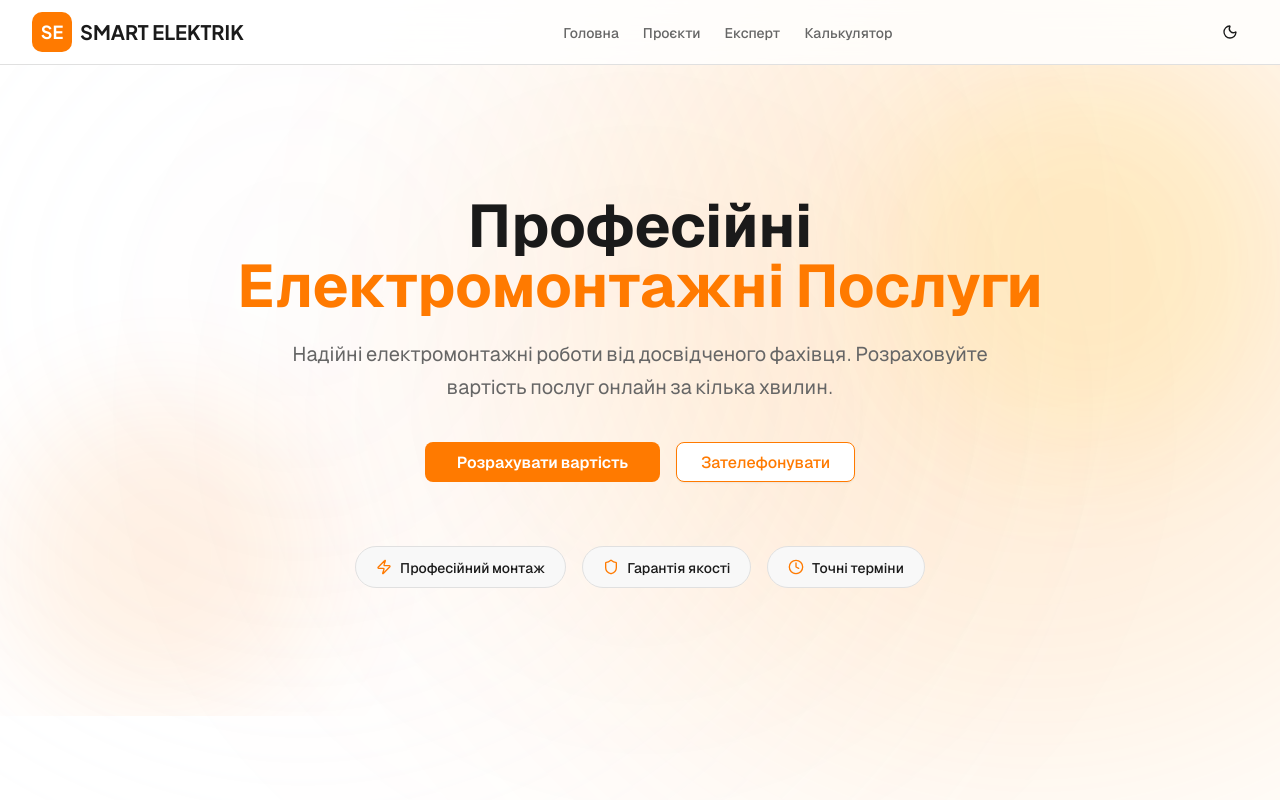
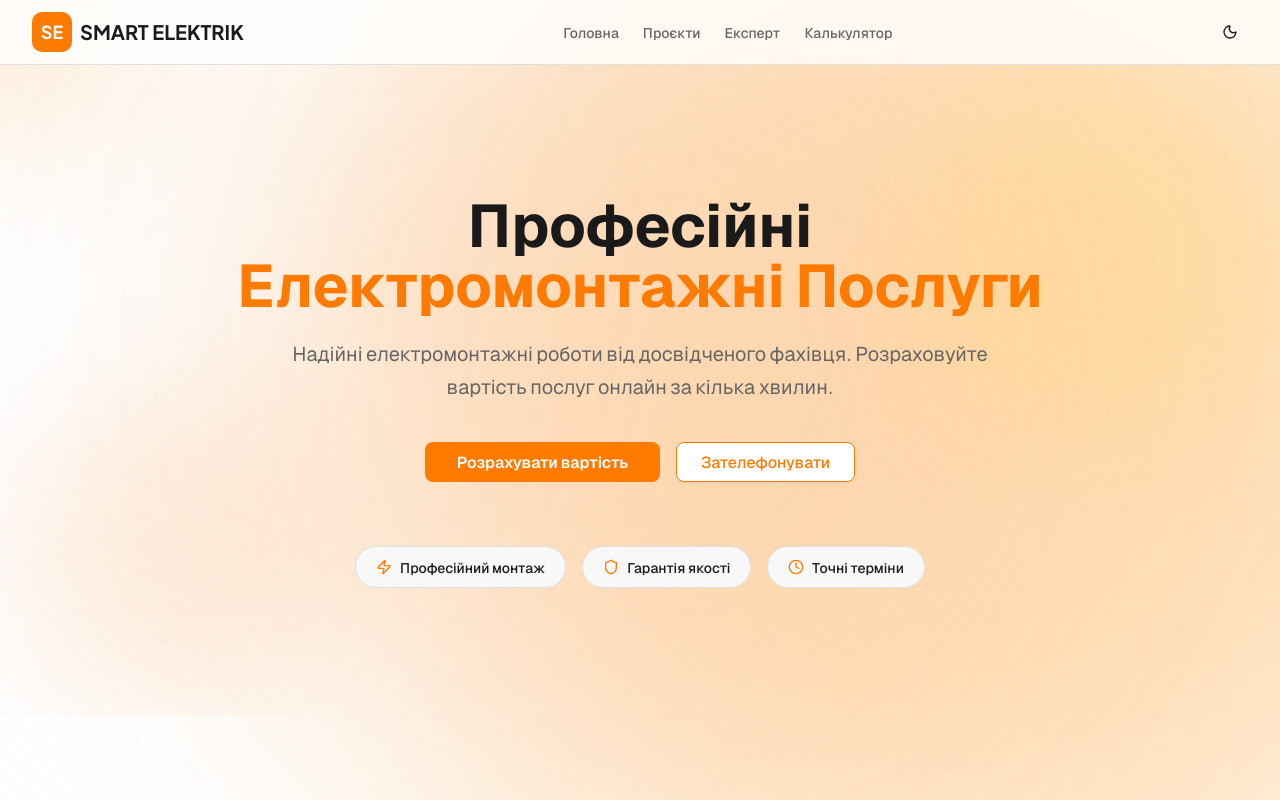
Before and after one commit to sanfranciskoq/v0-smart-elektrik-landing-page, a Next.js app: page / in a window 1280 px wide. Shown: the top 800 px of the page. Built offline with nearby package versions, Linux system fonts and the light colour scheme.

Commit message:
new changes

```diff
--- a/app/layout.tsx
+++ b/app/layout.tsx
@@ -4,6 +4,7 @@ import { Analytics } from '@vercel/analytics/next'
 import { SpeedInsights } from '@vercel/speed-insights/next'
 import { ThemeProvider } from '@/components/theme-provider'
 import { AtmosphericBackground } from '@/components/atmospheric-background'
+import { CursorGlow } from '@/components/cursor-glow'
 import './globals.css'
 
 const _geist = Geist({ subsets: ["latin"] });
@@ -52,8 +53,15 @@ export default function RootLayout({
           enableSystem
           disableTransitionOnChange
         >
-          <AtmosphericBackground />
-          {children}
+          <div className="relative min-h-screen">
+            <AtmosphericBackground />
+            <CursorGlow />
+
+            {/* Content layer */}
+            <div className="relative z-10">
+              {children}
+            </div>
+          </div>
           <Analytics />
           <SpeedInsights />
         </ThemeProvider>
--- a/app/page.tsx
+++ b/app/page.tsx
@@ -8,7 +8,7 @@ import { Footer } from '@/components/footer'
 
 export default function Page() {
   return (
-    <div className="min-h-screen flex flex-col bg-background">
+    <div className="min-h-screen flex flex-col">
       <Header />
       <main className="flex-1">
         <Hero />
--- a/components/atmospheric-background.tsx
+++ b/components/atmospheric-background.tsx
@@ -7,55 +7,55 @@ export function AtmosphericBackground() {
         <div className="fixed inset-0 overflow-hidden pointer-events-none z-0 select-none">
             {/* Hero Aura (Top Right) - Orange */}
             <motion.div
-                initial={{ scale: 1, opacity: 0.08 }}
+                initial={{ scale: 1, opacity: 0.15 }}
                 animate={{
-                    scale: [1, 1.2, 1],
-                    opacity: [0.08, 0.15, 0.08],
-                    x: [0, 30, 0],
-                    y: [0, -30, 0],
+                    scale: [1, 1.25, 1],
+                    opacity: [0.15, 0.3, 0.15],
+                    x: [0, 50, 0],
+                    y: [0, -50, 0],
                 }}
                 transition={{
-                    duration: 15,
+                    duration: 12,
                     repeat: Infinity,
-                    ease: "linear"
+                    ease: "easeInOut"
                 }}
-                className="absolute -top-[10%] -right-[10%] w-[800px] h-[800px] bg-[#FF8C00] rounded-full blur-[120px]"
+                className="absolute -top-[10%] -right-[10%] w-[1000px] h-[1000px] bg-[#FF8C00] rounded-full blur-[120px]"
             />
 
             {/* Calculator Aura (Bottom Left) - White */}
             <motion.div
-                initial={{ scale: 1, opacity: 0.05 }}
+                initial={{ scale: 1, opacity: 0.1 }}
                 animate={{
                     scale: [1, 1.3, 1],
-                    opacity: [0.05, 0.12, 0.05],
-                    x: [0, -40, 0],
-                    y: [0, 40, 0],
+                    opacity: [0.1, 0.25, 0.1],
+                    x: [0, -60, 0],
+                    y: [0, 60, 0],
                 }}
                 transition={{
-                    duration: 20,
+                    duration: 18,
                     repeat: Infinity,
-                    ease: "linear",
-                    delay: 2
+                    ease: "easeInOut",
+                    delay: 1
                 }}
-                className="absolute bottom-[10%] -left-[10%] w-[900px] h-[900px] bg-[#F8FAFC] rounded-full blur-[150px]"
+                className="absolute bottom-[5%] -left-[10%] w-[1100px] h-[1100px] bg-[#F8FAFC] rounded-full blur-[140px]"
             />
 
             {/* Center Aura (Middle) - Orange */}
             <motion.div
-                initial={{ scale: 1, opacity: 0.03 }}
+                initial={{ scale: 1, opacity: 0.08 }}
                 animate={{
-                    scale: [1, 1.1, 1],
-                    opacity: [0.03, 0.08, 0.03],
-                    x: [0, 50, 0],
-                    y: [0, 50, 0],
+                    scale: [1, 1.2, 1],
+                    opacity: [0.08, 0.2, 0.08],
+                    x: [40, -40, 40],
+                    y: [-40, 40, -40],
                 }}
                 transition={{
                     duration: 25,
                     repeat: Infinity,
-                    ease: "linear",
-                    delay: 5
+                    ease: "easeInOut",
+                    delay: 4
                 }}
-                className="absolute top-1/2 left-1/2 -translate-x-1/2 -translate-y-1/2 w-[700px] h-[700px] bg-[#F97316] rounded-full blur-[140px]"
+                className="absolute top-1/2 left-1/2 -translate-x-1/2 -translate-y-1/2 w-[800px] h-[800px] bg-[#F97316] rounded-full blur-[130px]"
             />
         </div>
     )
--- /dev/null
+++ b/components/cursor-glow.tsx
@@ -0,0 +1,52 @@
+'use client'
+
+import { useEffect, useState } from 'react'
+import { motion, useSpring, useMotionValue } from 'framer-motion'
+
+export function CursorGlow() {
+    const [isVisible, setIsVisible] = useState(false)
+
+    const mouseX = useMotionValue(0)
+    const mouseY = useMotionValue(0)
+
+    // Spring configuration for smooth "floating" effect
+    const springConfig = { damping: 25, stiffness: 150 }
+    const x = useSpring(mouseX, springConfig)
+    const y = useSpring(mouseY, springConfig)
+
+    useEffect(() => {
+        const handleMouseMove = (e: MouseEvent) => {
+            mouseX.set(e.clientX)
+            mouseY.set(e.clientY)
+            if (!isVisible) setIsVisible(true)
+        }
+
+        const handleMouseLeave = () => setIsVisible(false)
+        const handleMouseEnter = () => setIsVisible(true)
+
+        window.addEventListener('mousemove', handleMouseMove)
+        document.addEventListener('mouseleave', handleMouseLeave)
+        document.addEventListener('mouseenter', handleMouseEnter)
+
+        return () => {
+            window.removeEventListener('mousemove', handleMouseMove)
+            document.removeEventListener('mouseleave', handleMouseLeave)
+            document.removeEventListener('mouseenter', handleMouseEnter)
+        }
+    }, [mouseX, mouseY, isVisible])
+
+    return (
+        <motion.div
+            style={{
+                translateX: x,
+                translateY: y,
+                left: -150, // Half of width to center on cursor
+                top: -150,  // Half of height
+            }}
+            initial={{ opacity: 0 }}
+            animate={{ opacity: isVisible ? 0.15 : 0 }}
+            transition={{ duration: 0.5 }}
+            className="fixed pointer-events-none z-0 w-[300px] h-[300px] bg-[#FF8C00] rounded-full blur-[80px]"
+        />
+    )
+}
--- a/components/footer.tsx
+++ b/components/footer.tsx
@@ -39,7 +39,7 @@ function FacebookIcon({ className }: { className?: string }) {
 
 export function Footer() {
   return (
-    <footer className="border-t border-border bg-card">
+    <footer className="border-t border-border">
       <div className="max-w-7xl mx-auto px-4 sm:px-6 lg:px-8 py-12">
         <motion.div
           initial={{ opacity: 0, y: 20 }}
```
Also changed, not shown: components/service-calculator.tsx (+4 -6 lines).
